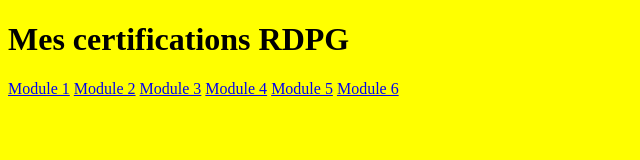
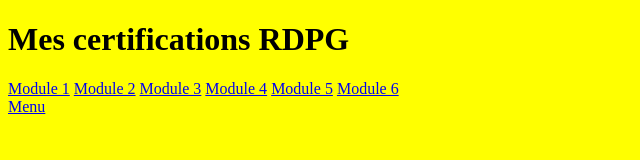
Before and after one commit to sacharotroupro/btssioINGETIS101, a plain HTML site: page Projet 13 Certification/modules.html in a window 1280 px wide. Shown: the full height of the page, 0-640 px from the left. Drawn offline with Linux system fonts and the light colour scheme.

Commit message:
Add files via upload

```diff
--- a/Projet 13 Certification/modules.html
+++ b/Projet 13 Certification/modules.html
@@ -11,8 +11,8 @@
 	<a href="./certificationmodule3.pdf" > Module 3</a>
 	<a href="./certificationmodule4.pdf" > Module 4</a>
 	<a href="./certificationmodule5.pdf" > Module 5</a>
-	<a href="./certificationmodule6.pdf" > Module 6</a>
-
+	<a href="./certificationmodule6.pdf" > Module 6</a><br>
+<a href="../index.html">Menu <a/><br>
 
 
 
```
